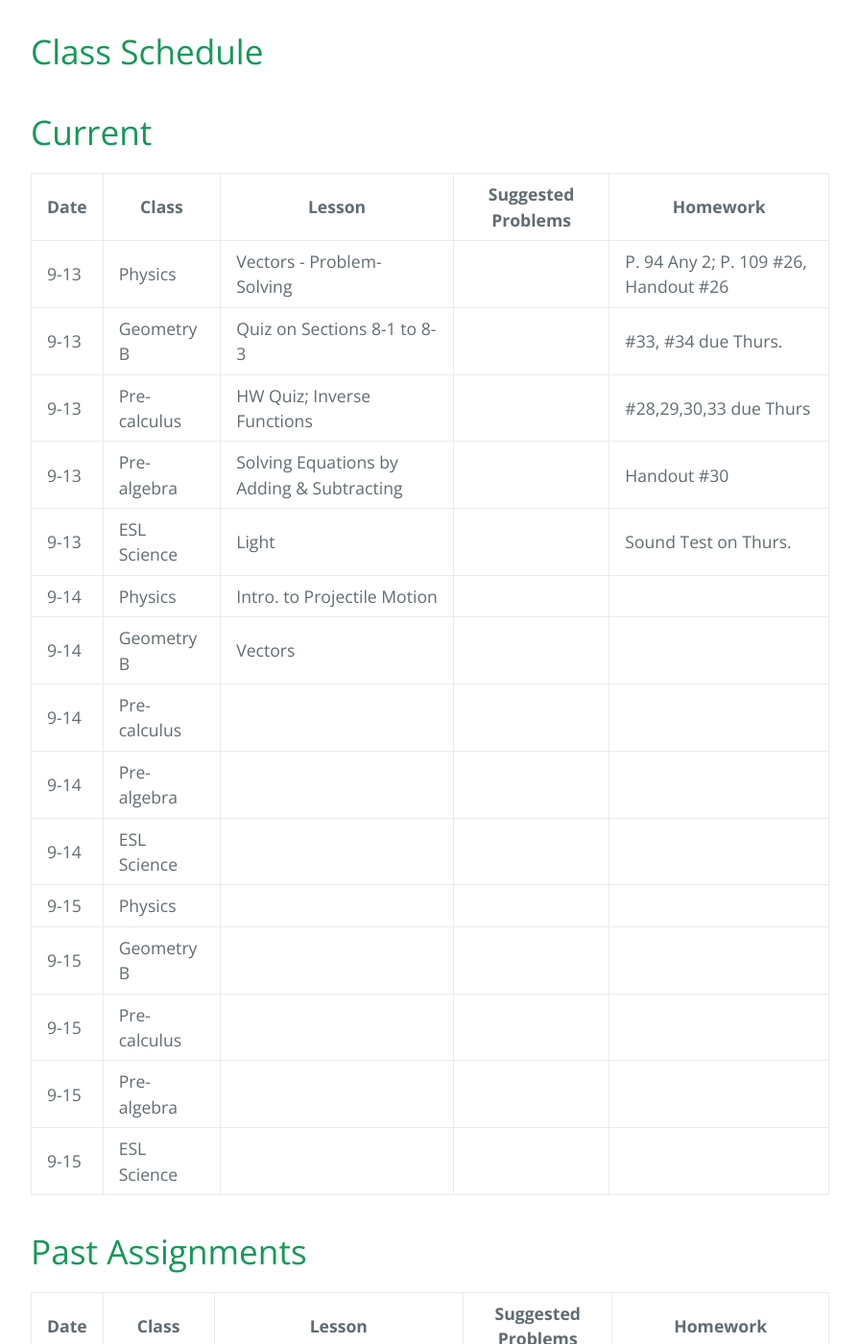
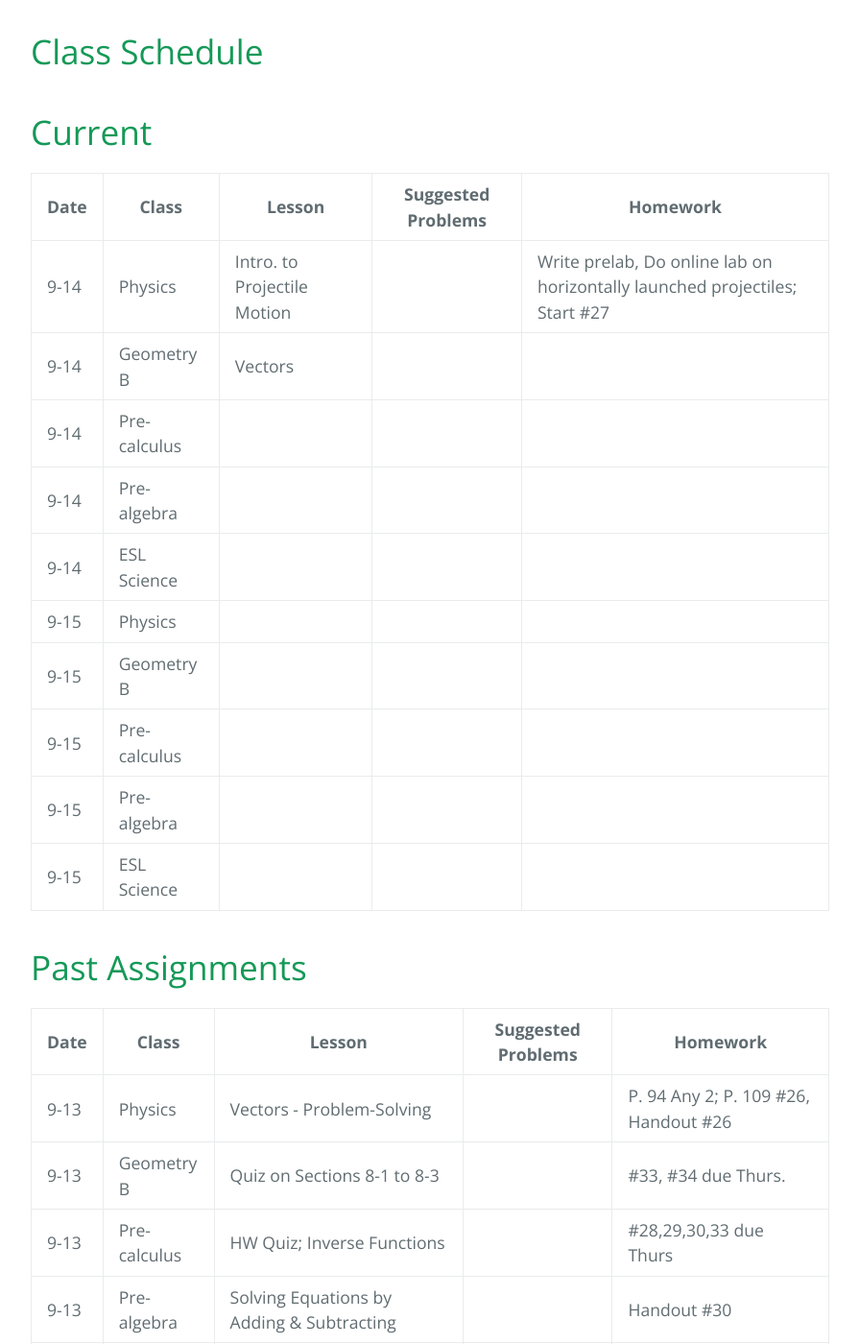
Before and after one commit to gpayoo/gpayoo, a Jekyll site: the page built from index.md, in a window 1280 px wide and 1400 px high, scrolled down 388 px. Shown: the whole window at 96% size, without its empty margins (192-1087 px from the left). Built offline with Jekyll 4.4.1, drawn with Linux system fonts in a browser that asks for light colours; our own code applies the rules of GitHub Pages for plain Markdown files; part of the change alters nothing that is shown; some of the changed text lies outside the part shown.

Commit message:
Update index.md

```diff
--- a/index.md
+++ b/index.md
@@ -9,12 +9,7 @@ layout: default
 
 | Date | Class | Lesson | Suggested Problems | Homework |
 | ---- | ----- | ------ | -------- | ---
-| 9-13 | Physics | Vectors - Problem-Solving | | P. 94 Any 2; P. 109 #26, Handout #26
-| 9-13 | Geometry B | Quiz on Sections 8-1 to 8-3 | | #33, #34 due Thurs. |
-| 9-13 | Pre-calculus | HW Quiz; Inverse Functions  | |  #28,29,30,33 due Thurs
-| 9-13 | Pre-algebra | Solving Equations by Adding & Subtracting | | Handout #30
-| 9-13 | ESL Science | Light |  | Sound Test on Thurs.
-| 9-14 | Physics | Intro. to Projectile Motion | |
+| 9-14 | Physics | Intro. to Projectile Motion | | Write prelab, Do online lab on horizontally launched projectiles; Start #27
 | 9-14 | Geometry B | Vectors | | |
 | 9-14 | Pre-calculus |  | |
 | 9-14 | Pre-algebra | | |
@@ -30,6 +25,11 @@ layout: default
 
 | Date | Class | Lesson | Suggested Problems | Homework |
 | ---- | ----- | ------ | -------- | ---
+| 9-13 | Physics | Vectors - Problem-Solving | | P. 94 Any 2; P. 109 #26, Handout #26
+| 9-13 | Geometry B | Quiz on Sections 8-1 to 8-3 | | #33, #34 due Thurs. |
+| 9-13 | Pre-calculus | HW Quiz; Inverse Functions  | |  #28,29,30,33 due Thurs
+| 9-13 | Pre-algebra | Solving Equations by Adding & Subtracting | | Handout #30
+| 9-13 | ESL Science | Light |  | Sound Test on Thurs.
 | 9-12 | Physics | Vectors  | | Handout #25, P. 89 #1,2; P. 92 #1-4, P. 108 #6
 | 9-12 | Geometry B | 8-5 Law of Sines & Cosines | | Quiz tom.; #33, #34 due Thurs. |
 | 9-12 | Pre-calculus | Parametric Functions | | HW Quiz tom.; #28,29,30 due Thurs.
```
